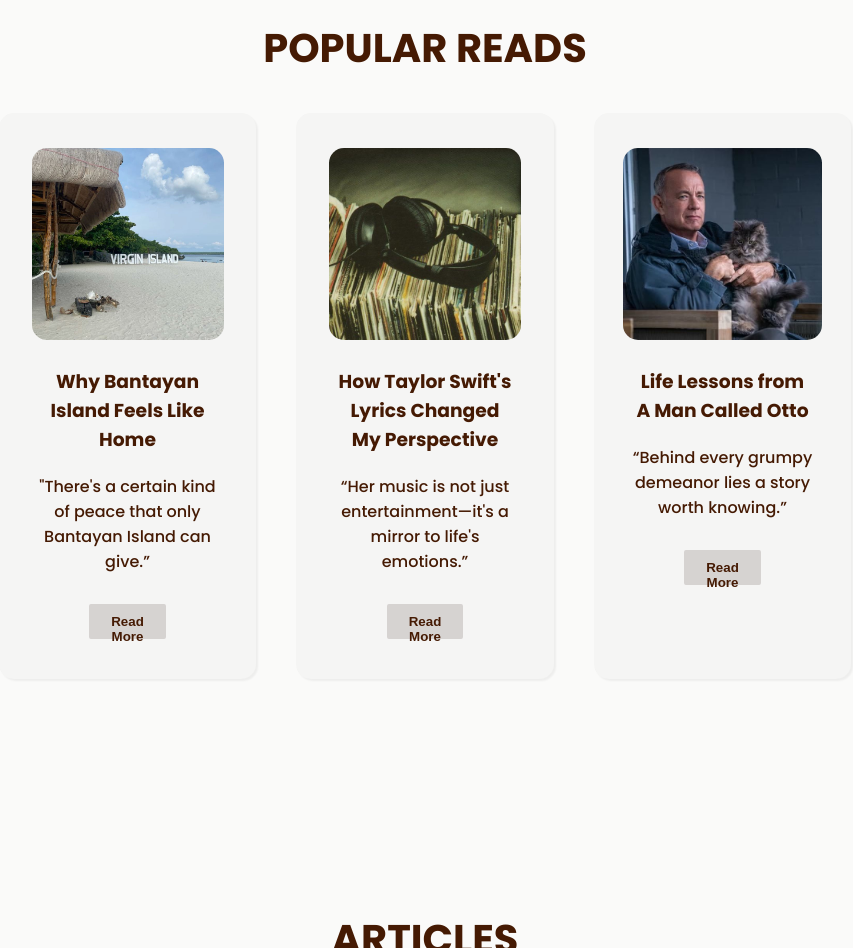
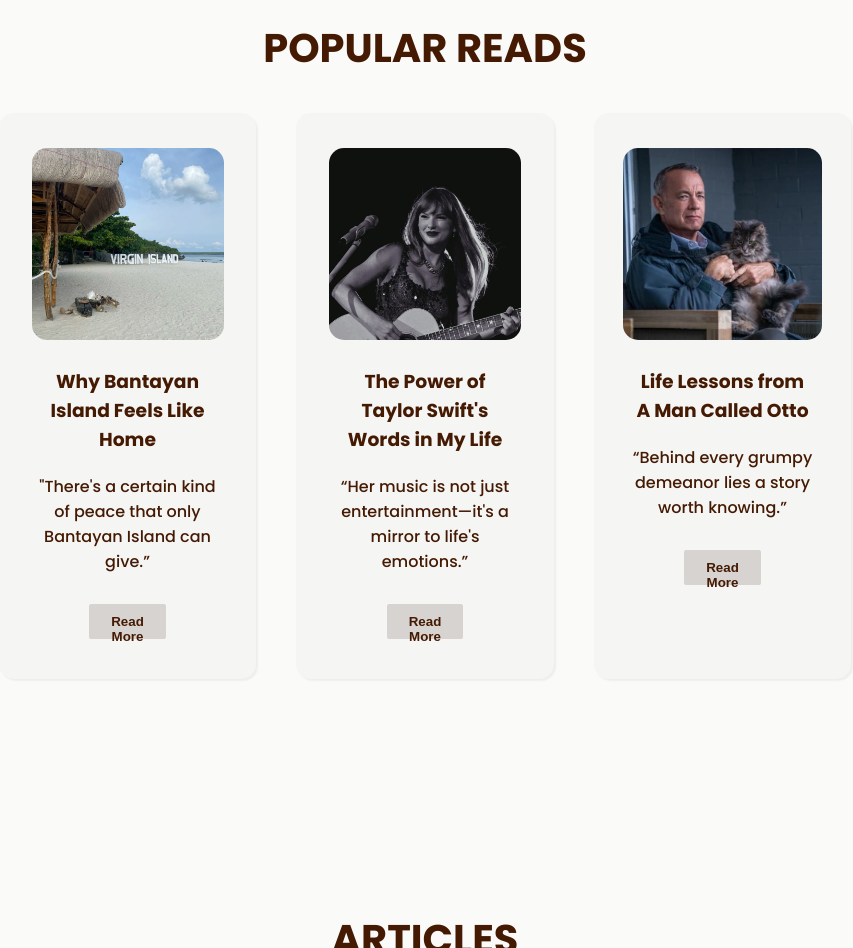
Before and after one commit to 3pt14a/Article_Favorites, a plain HTML site: page index.html in a window 1280 px wide. Shown: the part 855-1803 px from the top of the page, without its empty margins (215-1068 px from the left). Drawn offline with Linux system fonts and the light colour scheme.

Commit message:
Update index.html
popular reads -> taylor swift (title, image, function)

```diff
--- a/index.html
+++ b/index.html
@@ -54,10 +54,10 @@
                 </div>
 
                 <div class="popeach">
-                    <img src="images/music.jpg" alt="">
-                    <h3>How Taylor Swift's Lyrics Changed My Perspective</h3>
+                    <img src="images/taylor swift.jpg" alt="">
+                    <h3>The Power of Taylor Swift's Words in My Life</h3>
                     <p>“Her music is not just entertainment—it's a mirror to life's emotions.”</p>
-                    <button><span>Read More</span></button>
+                    <button onclick="openArticle('swift.html')"><span>Read More</span></button>
                 </div>
 
                 <div class="popeach">
```
